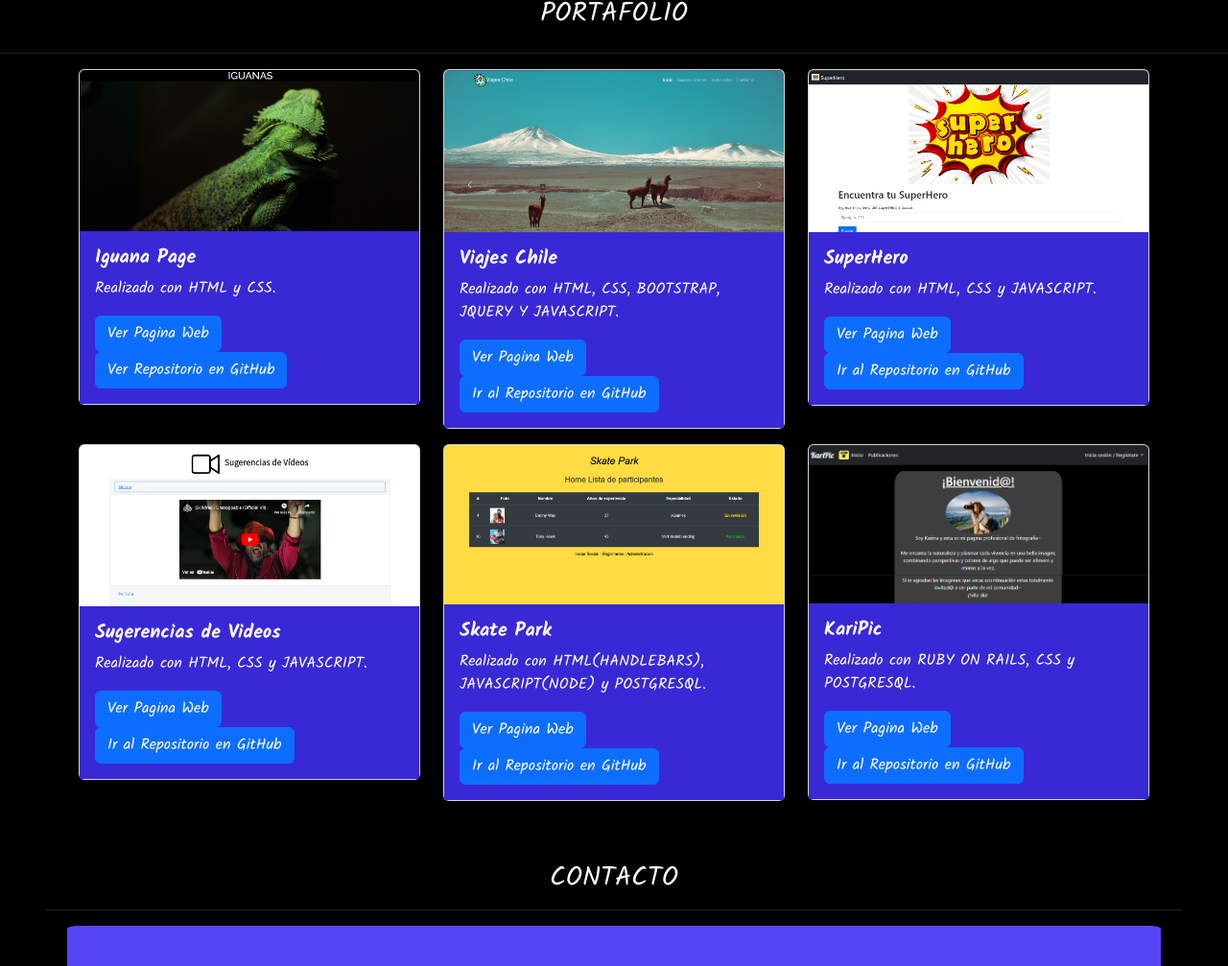
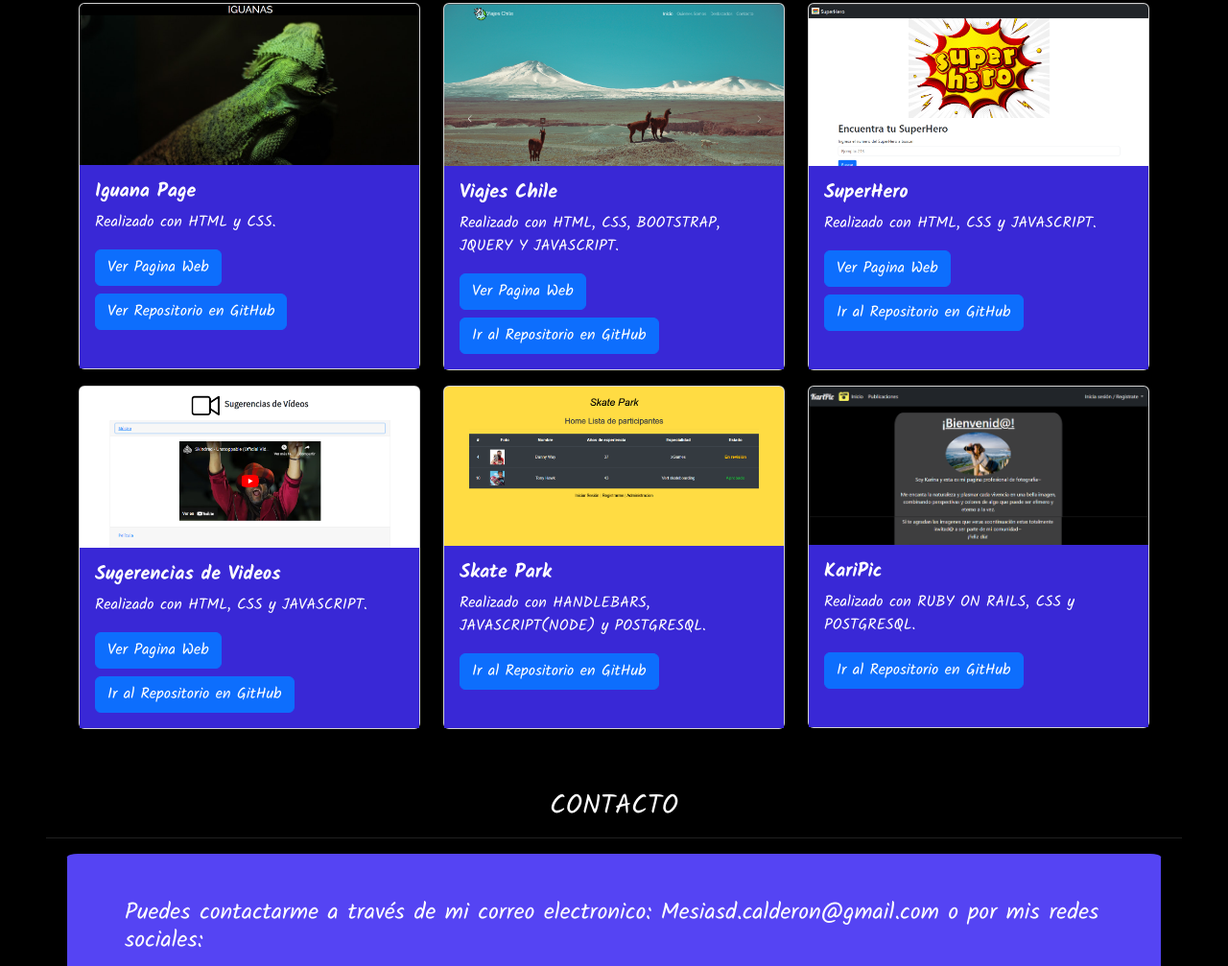
Before and after one commit to DaniCalderonM/Portafolio, a plain HTML site: page index.html in a window 1280 px wide. Shown: the part 1108-2115 px from the top of the page at 96% size. Drawn offline with nearby package versions, Linux system fonts and the light colour scheme.

Commit message:
mejorando responsividad

```diff
--- a/assets/css/styles.css
+++ b/assets/css/styles.css
@@ -25,11 +25,11 @@ body {
     font-style: normal;
 } */
 
-.kalam-bold {
+/* .kalam-bold {
     font-family: "Kalam", cursive;
     font-weight: 700;
     font-style: normal;
-}
+} */
 
 /* Con esta clase le dimos un tamaño a nuestro svc del navbar */
 .tamaño-icono {
@@ -63,7 +63,6 @@ header {
     background-position: center;
     background-repeat: no-repeat;
     background-size: cover;
-    height: 27rem;
 }
 
 .hero-section {
@@ -80,8 +79,16 @@ header h1 {
     font-size: 3.5rem;
 }
 
+@media (max-width:768px) {
+    header h1 {
+        font-weight: 700;
+        font-size: 2.5rem;
+    }
+}
+
 header h2 {
     font-weight: 400;
+    margin: 0;
 }
 
 /* SECCION "QUIENES SOMOS" */
--- a/index.html
+++ b/index.html
@@ -49,7 +49,7 @@
     <!-- En esta seccion encontramos el header, el cual se utiliza generalmente para mostrarnos
         la tematica/contenido principal de nuestra pagina.-->
     <header id="inicio">
-        <div class="hero-section text-white ms-5">
+        <div class="hero-section text-white ms-5 pb-5">
             <h3>Soy Danicsa Calderón</h3>
             <h1>Desarrolladora FullStack Junior</h1>
             <h2>Estudiante Analista de sistemas y Fisioterapeuta</h2>
@@ -152,8 +152,8 @@
                         <div class="card-body">
                             <h5>Iguana Page</h5>
                             <p class="card-text">Realizado con HTML y CSS.</p>
-                            <a href="#" class="btn btn-primary" target="_blank">Ver Pagina Web</a>
-                            <a href="#" class="btn btn-primary" target="_blank">Ver Repositorio en GitHub</a>
+                            <a href="https://danicalderonm.github.io/Desafio-IguanaPage/" class="btn btn-primary mb-2" target="_blank">Ver Pagina Web</a>
+                            <a href="https://github.com/DaniCalderonM/Desafio-IguanaPage" class="btn btn-primary mb-4" target="_blank">Ver Repositorio en GitHub</a>
                         </div>
                     </div>
                 </div>
@@ -164,8 +164,8 @@
                         <div class="card-body">
                             <h5>Viajes Chile</h5>
                             <p class="card-text">Realizado con HTML, CSS, BOOTSTRAP, JQUERY Y JAVASCRIPT.</p>
-                            <a href="#" class="btn btn-primary" target="_blank">Ver Pagina Web</a>
-                            <a href="#" class="btn btn-primary" target="_blank">Ir al Repositorio en GitHub</a>
+                            <a href="https://danicalderonm.github.io/Viajes_Chile/" class="btn btn-primary mb-2" target="_blank">Ver Pagina Web</a>
+                            <a href="https://github.com/DaniCalderonM/Viajes_Chile" class="btn btn-primary" target="_blank">Ir al Repositorio en GitHub</a>
                         </div>
                     </div>
                 </div>
@@ -176,8 +176,8 @@
                         <div class="card-body">
                             <h5>SuperHero</h5>
                             <p class="card-text">Realizado con HTML, CSS y JAVASCRIPT.</p>
-                            <a href="#" class="btn btn-primary" target="_blank">Ver Pagina Web</a>
-                            <a href="#" class="btn btn-primary" target="_blank">Ir al Repositorio en GitHub</a>
+                            <a href="https://danicalderonm.github.io/JS-SuperHero/" class="btn btn-primary mb-2" target="_blank">Ver Pagina Web</a>
+                            <a href="https://github.com/DaniCalderonM/JS-SuperHero" class="btn btn-primary mb-4" target="_blank">Ir al Repositorio en GitHub</a>
                         </div>
                     </div>
                 </div>
@@ -188,8 +188,8 @@
                         <div class="card-body">
                             <h5>Sugerencias de Videos</h5>
                             <p class="card-text">Realizado con HTML, CSS y JAVASCRIPT.</p>
-                            <a href="#" class="btn btn-primary" target="_blank">Ver Pagina Web</a>
-                            <a href="#" class="btn btn-primary" target="_blank">Ir al Repositorio en GitHub</a>
+                            <a href="https://danicalderonm.github.io/SugerenciaDeVideos/" class="btn btn-primary mb-2" target="_blank">Ver Pagina Web</a>
+                            <a href="https://github.com/DaniCalderonM/SugerenciaDeVideos" class="btn btn-primary" target="_blank">Ir al Repositorio en GitHub</a>
                         </div>
                     </div>
                 </div>
@@ -199,9 +199,9 @@
                         <img src="./assets/img/skatepark.png" class="card-img-top" alt="skate park">
                         <div class="card-body">
                             <h5>Skate Park</h5>
-                            <p class="card-text">Realizado con HTML(HANDLEBARS), JAVASCRIPT(NODE) y POSTGRESQL.</p>
-                            <a href="#" class="btn btn-primary" target="_blank">Ver Pagina Web</a>
-                            <a href="#" class="btn btn-primary" target="_blank">Ir al Repositorio en GitHub</a>
+                            <p class="card-text">Realizado con HANDLEBARS, JAVASCRIPT(NODE) y POSTGRESQL.</p>
+                            <!-- <a href="#" class="btn btn-primary" target="_blank">Ver Pagina Web</a> -->
+                            <a href="https://github.com/DaniCalderonM/PruebaSkatePark" class="btn btn-primary mb-4" target="_blank">Ir al Repositorio en GitHub</a>
                         </div>
                     </div>
                 </div>
@@ -212,8 +212,8 @@
                         <div class="card-body">
                             <h5>KariPic</h5>
                             <p class="card-text">Realizado con RUBY ON RAILS, CSS y POSTGRESQL.</p>
-                            <a href="#" class="btn btn-primary" target="_blank">Ver Pagina Web</a>
-                            <a href="#" class="btn btn-primary" target="_blank">Ir al Repositorio en GitHub</a>
+                            <!-- <a href="#" class="btn btn-primary" target="_blank">Ver Pagina Web</a> -->
+                            <a href="https://github.com/DaniCalderonM/KariPic" class="btn btn-primary mb-4" target="_blank">Ir al Repositorio en GitHub</a>
                         </div>
                     </div>
                 </div>
@@ -265,10 +265,6 @@
         integrity="sha256-/JqT3SQfawRcv/BIHPThkBvs0OEvtFFmqPF/lYI/Cxo=" crossorigin="anonymous"></script>
     <!-- Js -->
     <script src="./assets/js/script.js"></script>
-
-
-
-
 </body>
 
 </html>
```
